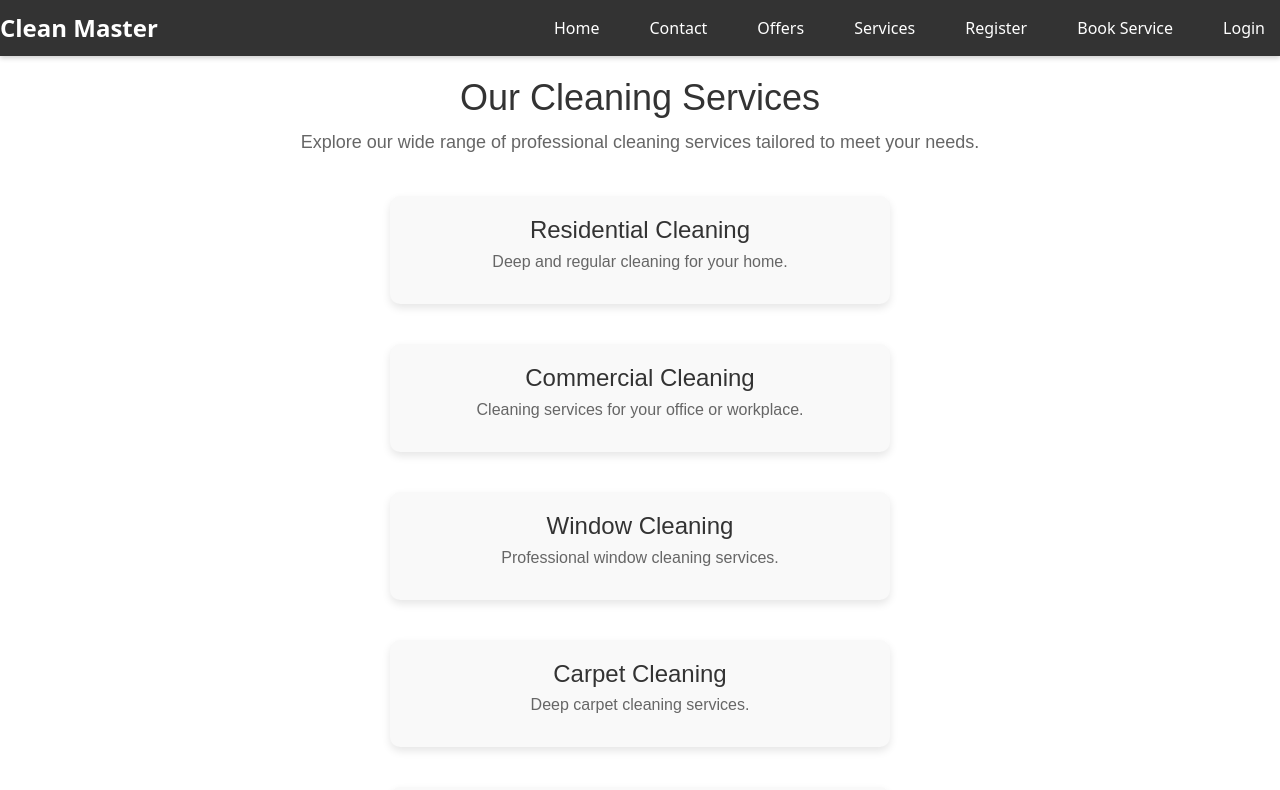
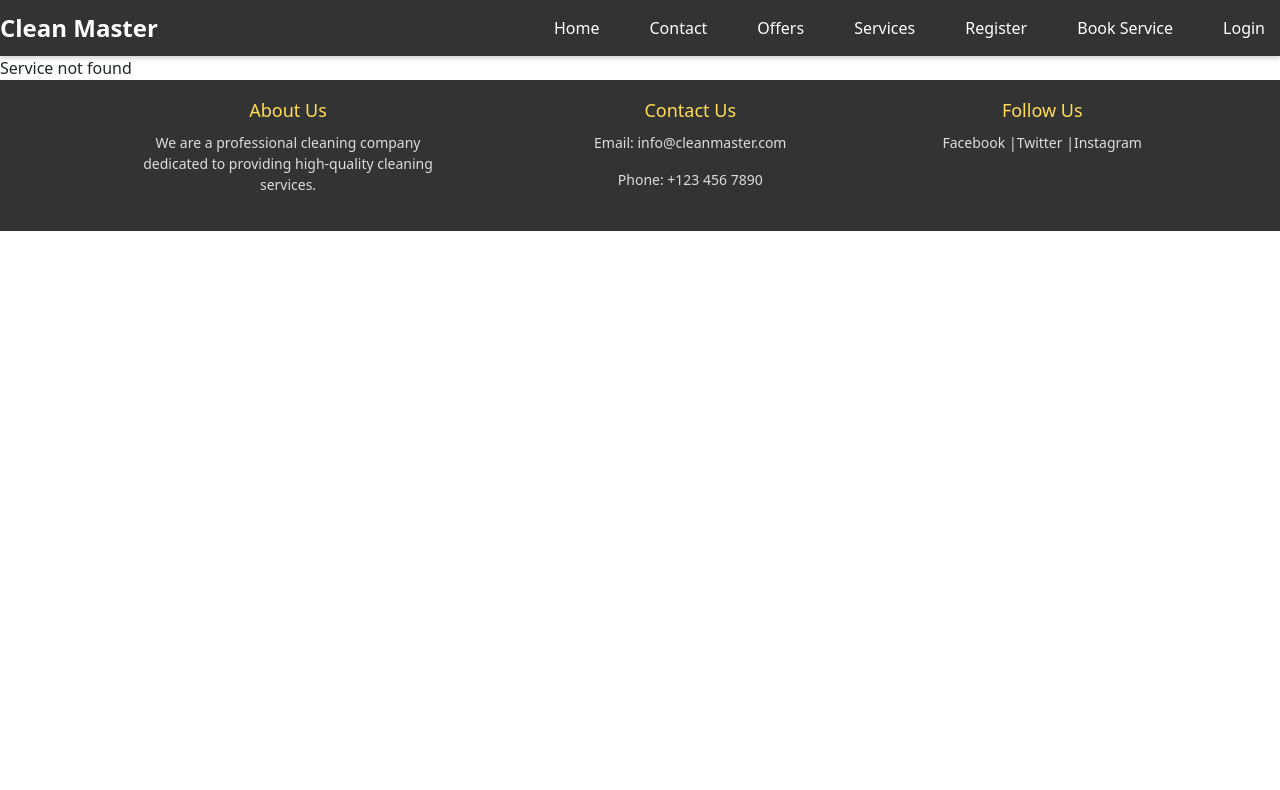
Before and after one commit to Ahmedalmasrii/u09-fullstack-js-Ahmedalmasrii, a React (Create React App) app in the folder frontend/: page /services/1 in a window 1280 px wide. Shown: the top 790 px of the page. Built offline with nearby package versions, Linux system fonts and the light colour scheme.

Commit message:
bygg på tjänst sidorna med mer text och info om tjänsterna samt lagt till bilder och kommentarer

```diff
--- a/frontend/src/pages/ServicesPage.js
+++ b/frontend/src/pages/ServicesPage.js
@@ -1,75 +1,136 @@
+import { useParams, useNavigate } from "react-router-dom";
+import "./ServicesPage.css";
 
-import React, { useState } from 'react';
-import './ServicesPage.css';
-
-function ServicesPage() {
-  const [activeService, setActiveService] = useState(null); // Hanterar den aktiva tjänsten
-
-  const services = [
+const servicesData = [
   {
-      id: 1,
-      title: 'Residential Cleaning',
-      shortDescription: 'Deep and regular cleaning for your home.',
-      fullDescription: 'Our residential cleaning includes a comprehensive cleaning service for every room in your house. From dusting and vacuuming to disinfecting surfaces, we cover it all.',
+    id: "residential",
+    title: "Residential Cleaning",
+    shortDescription: "Deep and regular cleaning for your home.",
+    fullDescription: `Our residential cleaning includes a comprehensive cleaning service for every room in your house.
+    We ensure a spotless home with a focus on hygiene and comfort. Our trained cleaners use eco-friendly products,
+    advanced techniques, and pay close attention to detail. Whether it's weekly, bi-weekly, or monthly cleaning,
+    you can count on us for consistent, high-quality service.`,
+    image: "/images/Recidental-cleaning.jpg",
+    guarantee: "We guarantee 100% satisfaction or your next cleaning is free!",
+    offers: [
+      "All rooms: vacuuming, dusting, and mopping.",
+      "Kitchen and bathroom: deep cleaning and disinfection.",
+      "Bedroom: changing bed linens and organizing.",
+    ],
   },
   {
-      id: 2,
-      title: 'Commercial Cleaning',
-      shortDescription: 'Cleaning services for your office or workplace.',
-      fullDescription: 'Our commercial cleaning services ensure a clean and healthy work environment. We offer flexible schedules to minimize disruption to your business operations.',
+    id: "commercial",
+    title: "Commercial Cleaning",
+    shortDescription: "Cleaning services for your office or workplace.",
+    fullDescription: `We offer professional commercial cleaning services tailored to your office or workspace needs.
+    Our flexible scheduling ensures minimal disruption to your daily operations. We provide expert cleaning solutions
+    for offices, restaurants, retail spaces, and more. Whether it's daily maintenance or a deep clean, we've got you covered.`,
+    image: "/images/commercial-cleaning.jpg",
+    guarantee:
+      "Our cleaning ensures a healthy and hygienic workspace or your next clean is free!",
+    offers: [
+      "Desk and surface cleaning.",
+      "Restroom sanitization.",
+      "Floor maintenance and waste management.",
+    ],
   },
   {
-      id: 3,
-      title: 'Window Cleaning',
-      shortDescription: 'Professional window cleaning services.',
-      fullDescription: 'We use specialized equipment and eco-friendly products to clean your windows inside and out, leaving them spotless and streak-free.',
+    id: "window",
+    title: "Window Cleaning",
+    shortDescription: "Professional window cleaning services.",
+    fullDescription: `Our window cleaning service ensures streak-free windows both inside and outside. We use
+    specialized tools to reach even the hardest places and make your windows shine. Whether it’s for your home
+    or your business, you’ll see the world through crystal clear glass with our professional services.`,
+    image: "/images/window-cleaning.jpg",
+    guarantee: "We guarantee spotless, streak-free windows or your money back!",
+    offers: [
+      "Interior and exterior window cleaning.",
+      "Eco-friendly, streak-free solutions.",
+      "Hard-to-reach windows handled with professional tools.",
+    ],
   },
   {
-      id: 4,
-      title: 'Carpet Cleaning',
-      shortDescription: 'Deep carpet cleaning services.',
-      fullDescription: 'Our carpet cleaning services use steam cleaning technology to remove dirt, stains, and allergens, extending the life of your carpet.',
+    id: "carpet",
+    title: "Carpet Cleaning",
+    shortDescription: "Deep carpet cleaning services.",
+    fullDescription: `Our deep carpet cleaning services remove dirt, stains, and allergens from your carpets.
+    We use advanced steam cleaning technology that penetrates deep into the carpet fibers, ensuring a fresher,
+    cleaner environment. Regular carpet cleaning can extend the life of your carpets and improve air quality in your home or office.`,
+    image: "/images/carpet-cleaning.jpg",
+    guarantee: "We guarantee stain removal or we’ll come back for free!",
+    offers: [
+      "Steam cleaning technology.",
+      "Stain and odor removal.",
+      "Quick drying and anti-allergen treatments.",
+    ],
   },
   {
-      id: 5,
-      title: 'Post-Construction Cleaning',
-      shortDescription: 'Cleaning after construction or renovation.',
-      fullDescription: 'We provide a thorough cleaning service to remove dust, debris, and construction waste, making your space ready for occupancy.',
+    id: "post-construction",
+    title: "Post-Construction Cleaning",
+    shortDescription: "Cleaning after construction or renovation.",
+    fullDescription: `Our post-construction cleaning services ensure that your newly renovated or constructed space is
+    spotless and ready for use. We handle the removal of dust, debris, and any construction waste, leaving your space
+    clean, polished, and looking its best. This service is essential after any renovation or building project.`,
+    image: "/images/post-construction-cleaning.jpg",
+    guarantee:
+      "We ensure your space is move-in ready or we’ll return to finish the job!",
+    offers: [
+      "Dust and debris removal.",
+      "Detailed surface cleaning.",
+      "Waste removal and polishing.",
+    ],
   },
 ];
 
-  const toggleService = (id) => {
-    if (activeService === id) {
-      setActiveService(null); // Stäng om samma tjänst klickas igen
-    } else {
-      setActiveService(id); // Öppna den valda tjänsten
+function ServicesPage() {
+  const { serviceId } = useParams(); // Hämta tjänst-ID från URL
+  const navigate = useNavigate();
+
+  // Hitta rätt tjänst baserat på serviceId från URL
+  const service = servicesData.find((service) => service.id === serviceId);
+
+  if (!service) {
+    return <div>Service not found</div>; // Om ingen tjänst hittas
   }
+
+  const handleBookNow = () => {
+    // Navigera till bokningssidan och skicka med tjänstens namn
+    navigate("/booking", { state: { selectedService: service.title } });
   };
 
   return (
-    <div className="services-page">
-      <header className="services-header">
-        <h1>Our Cleaning Services</h1>
-        <p>Explore our wide range of professional cleaning services tailored to meet your needs.</p>
+    <div className="service-details-page">
+      <header className="service-header">
+        <h1>{service.title}</h1>
+        <p>{service.shortDescription}</p>
       </header>
 
-      <div className="services-list">
-        {services.map((service) => (
-          <div
-            key={service.id}
-            className={`service-item ${activeService === service.id ? 'active' : ''}`}
-            onClick={() => toggleService(service.id)}
-          >
-            <h2>{service.title}</h2>
-            <p>{service.shortDescription}</p>
-            {activeService === service.id && (
-              <div className="service-details">
+      <div className="service-content">
+        <div className="service-image-container">
+          <img
+            src={service.image}
+            alt={service.title}
+            className="service-image"
+          />
+        </div>
+        <div className="service-text-content">
+          <h2>Why Choose Us?</h2>
           <p>{service.fullDescription}</p>
-                <button className="request-button">Request a Quote</button>
+
+          <h3>What We Offer</h3>
+          <ul>
+            {service.offers.map((offer, index) => (
+              <li key={index}>{offer}</li>
+            ))}
+          </ul>
+
+          <h3>Our Guarantee</h3>
+          <p>{service.guarantee}</p>
+
+          <button className="book-now-button" onClick={handleBookNow}>
+            Book Now
+          </button>
         </div>
-            )}
-          </div>
-        ))}
       </div>
     </div>
   );
```
Lines whose indentation alone changed are shown as unchanged.
